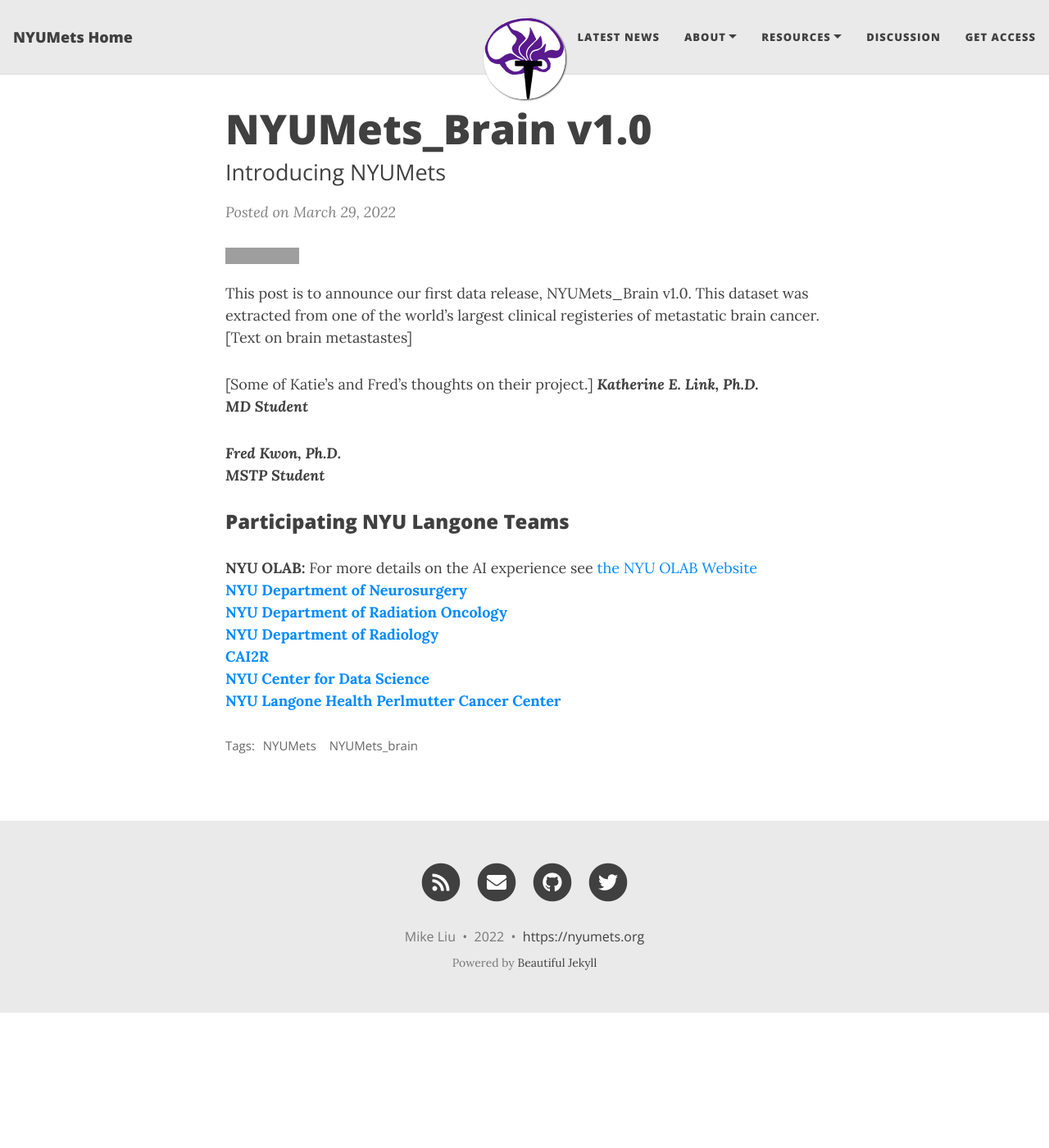
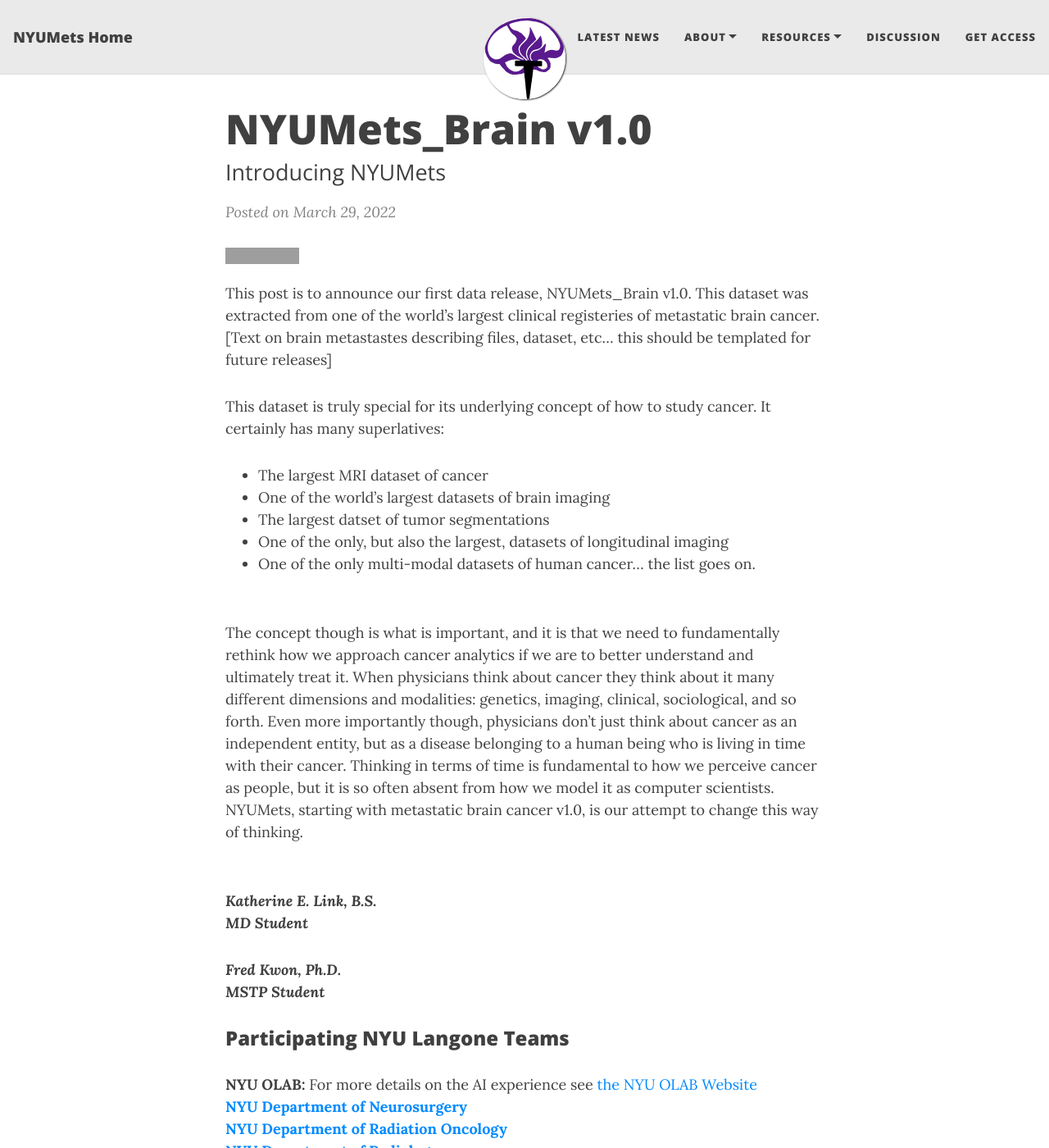
Before and after one commit to nyumets/nyumets.github.io, a Jekyll site: the page built from _posts/2022-03-29-nyumets-brain-v1.md, in a window 1280 px wide and 1400 px high. Shown: the whole window at 82% size. Built offline with Jekyll 4.4.1, drawn with Linux system fonts in a browser that asks for light colours; nearby versions of some CDN libraries; some of the changed text lies outside the part shown; grey boxes are pictures that could not be loaded.

Commit message:
formatting tweaks

```diff
--- a/_config.yml
+++ b/_config.yml
@@ -9,7 +9,7 @@
 title: NYUMets Home
 
 # Your name to show in the footer
-author: Mike Liu
+author: Mike Liu, Eric Oermann
 
 # --- List of links in the navigation bar --- #
 
@@ -19,10 +19,10 @@
     - Why NYUMets?: "/about/whynyumets"
     - The Team: "/about/theteam"
     - Douglas Kondziolka: "/about/douglaskondziolka"
-#    - Eric Karl Oermann: "/about/erickoermann"
+    - Eric Karl Oermann: "/about/erickoermann"
+    - Amazon Open Data Initiative: "https://aws.amazon.com/opendata/"
   Resources:
     - API: "/docs/api"
-    - NYU Department of Neurosurgery: "https://med.nyu.edu/departments-institutes/neurosurgery/"
     - OLAB AI Research Group: "https://nyuolab.org/"
   Discussion: "https://github.com/nyumets/nyumets.github.io/discussions"
   Get Access: "https://nyumets-signup-site.s3.amazonaws.com/index.html"
--- a/_posts/2022-03-29-nyumets-brain-v1.md
+++ b/_posts/2022-03-29-nyumets-brain-v1.md
@@ -8,10 +8,19 @@
 social-share: false
 ---
 This post is to announce our first data release, NYUMets_Brain v1.0. This dataset was extracted from one of the world's largest clinical registeries of metastatic brain cancer.
-[Text on brain metastastes]
+[Text on brain metastastes describing files, dataset, etc... this should be templated for future releases]
 
-[Some of Katie's and Fred's thoughts on their project.]
-***Katherine E. Link, Ph.D.*** \
+This dataset is truly special for its underlying concept of how to study cancer. It certainly has many superlatives:<br>
+
+- The largest MRI dataset of cancer
+- One of the world’s largest datasets of brain imaging
+- The largest datset of tumor segmentations
+- One of the only, but also the largest, datasets of longitudinal imaging
+- One of the only multi-modal datasets of human cancer… the list goes on.<br><br>
+
+The concept though is what is important, and it is that we need to fundamentally rethink how we approach cancer analytics if we are to better understand and ultimately treat it. When physicians think about cancer they think about it many different dimensions and modalities: genetics, imaging, clinical, sociological, and so forth. Even more importantly though, physicians don’t just think about cancer as an independent entity, but as a disease belonging to a human being who is living in time with their cancer. Thinking in terms of time is fundamental to how we perceive cancer as people, but it is so often absent from how we model it as computer scientists. NYUMets, starting with metastatic brain cancer v1.0, is our attempt to change this way of thinking.<br><br>
+
+***Katherine E. Link, B.S.*** \
 ***MD Student***
 
 ***Fred Kwon, Ph.D.*** \
--- a/index.html
+++ b/index.html
@@ -6,7 +6,7 @@
 
 NYUMets is an attempt to advance our collective understanding of metastatic (Stage IV) cancer with
 data science. Metastatic cancer is a devastating and complex illness, and one of the greatest challenges in treating it
-is measuring cancer in its full, real-world complexity as it evolves over time: clinically, radiographically, molecularly, and genetically.<br>
+is measuring cancer in its full, real-world complexity as it evolves over time: clinically, radiographically, molecularly, and genetically.<br> <br>
 
 Data science starts with data. We believe that by studying and releasing massive, open, longitudinal, real world datasets of metastatic cancer
 that we can facilitate new understanding of this disease and how it impacts patients.
```
Also changed, not shown: _deprecated/erickoermann.md (deleted, +0 -12 lines), about/erickoermann.md (added, +11 -0 lines), about/theteam.md (+2 -3 lines).
